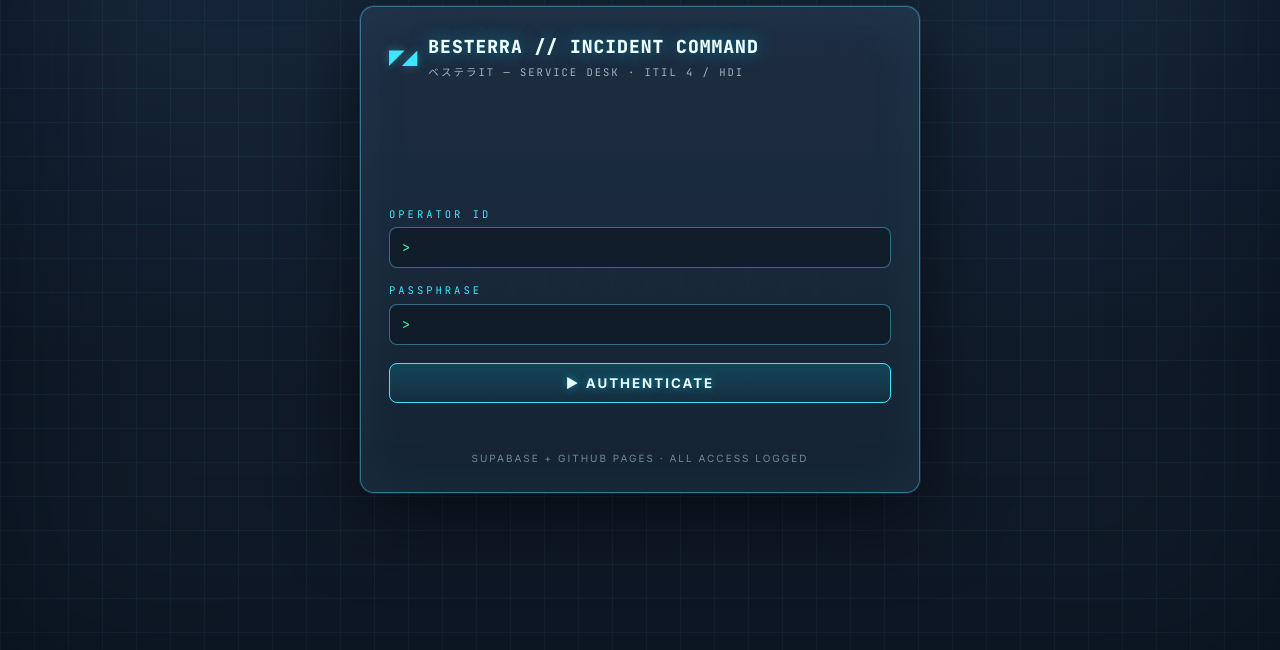
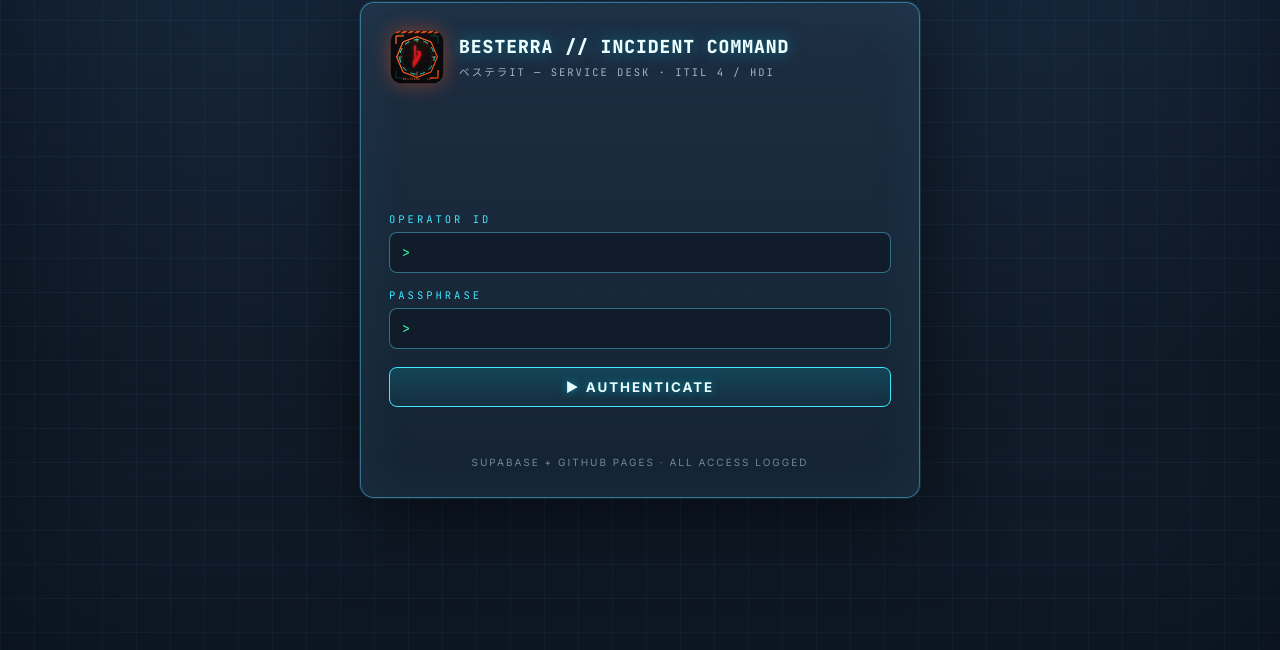
Before and after one commit to hhasebe-besterra/besterra-incident-command, a PHP site: page /docs/index.html in a window 1280 px wide. Shown: the part 150-800 px from the top of the page. Run offline with PHP 8.4, Linux system fonts and the light colour scheme; some libraries are stand-ins or nearby versions.

Commit message:
アプリアイコン追加: Marathon調サイバーパンク × ベステラ実シンボル
- assets/icon.svg (512マスター/app-icon) + favicon.svg (小サイズ向け)
- ベステラ公式ロゴの赤シンボル(#c8161d)を主役に、オレンジ八角形HUD+ティール照準リング+HUDブラケットで囲むMarathon調デザイン
- 両index に favicon/apple-touch-icon/theme-color を登録
- ログイン画面ブランド+トップバーのロゴをテキスト(◤◢)から実アイコン画像に差替
- cache: style.css/app.css v=16/v=21

Co-Authored-By: Claude Opus 4.8 <noreply@anthropic.com>

```diff
--- a/app.css
+++ b/app.css
@@ -57,6 +57,8 @@ button,input,select,textarea{font-family:inherit;color:inherit}
 .login-brand{display:flex;gap:14px;align-items:center;margin-bottom:14px}
 .logo-mark{color:var(--cyan);font-size:26px;text-shadow:var(--glow);letter-spacing:-3px}
 .logo-mark.sm{font-size:18px}
+.brand-logo{width:56px;height:56px;display:block;flex:none;filter:drop-shadow(0 0 10px rgba(255,90,31,.45))}
+.brand-logo.sm{width:30px;height:30px;filter:drop-shadow(0 0 6px rgba(255,90,31,.5))}
 .brand-title{font-weight:800;font-size:18px;color:#eafdff;letter-spacing:1px;
   text-shadow:0 0 18px rgba(0,229,255,.5);position:relative}
 .brand-sub{color:var(--dim);font-size:10.5px;letter-spacing:2px;margin-top:3px}
--- a/docs/index.html
+++ b/docs/index.html
@@ -5,10 +5,13 @@
 <meta name="viewport" content="width=device-width, initial-scale=1, viewport-fit=cover">
 <meta name="robots" content="noindex,nofollow">
 <title>BESTERRA // INCIDENT COMMAND</title>
+<link rel="icon" type="image/svg+xml" href="assets/favicon.svg?v=1">
+<link rel="apple-touch-icon" href="assets/icon.svg?v=1">
+<meta name="theme-color" content="#ff5a1f">
 <link rel="preconnect" href="https://fonts.googleapis.com">
 <link rel="preconnect" href="https://fonts.gstatic.com" crossorigin>
 <link href="https://fonts.googleapis.com/css2?family=Inter:wght@400;500;600;700;800&family=JetBrains+Mono:wght@400;500;700;800&family=Noto+Sans+JP:wght@400;500;700&family=Share+Tech+Mono&display=swap" rel="stylesheet">
-<link rel="stylesheet" href="style.css?v=17">
+<link rel="stylesheet" href="style.css?v=18">
 </head>
 <body class="booting">
 
@@ -20,7 +23,7 @@
 <section id="login" class="login-screen">
   <div class="login-box">
     <div class="login-brand">
-      <span class="logo-mark">◤◢</span>
+      <img class="brand-logo" src="assets/icon.svg?v=1" alt="INCIDENT COMMAND" width="56" height="56">
       <div>
         <div class="brand-title" data-text="BESTERRA // INCIDENT COMMAND">BESTERRA // INCIDENT COMMAND</div>
         <div class="brand-sub">ベステラIT — SERVICE DESK · ITIL 4 / HDI</div>
@@ -44,7 +47,7 @@
 <main id="app" hidden>
   <header class="topbar">
     <div class="tb-left">
-      <span class="logo-mark sm">◤◢</span>
+      <img class="brand-logo sm" src="assets/favicon.svg?v=1" alt="" width="30" height="30">
       <span class="tb-brand">INCIDENT&nbsp;COMMAND</span>
       <button class="std-badge" id="btn-model" title="準拠モデルを表示">ITIL 4 / HDI 準拠</button>
       <span class="tb-tag" id="tb-tag"></span>
@@ -106,7 +109,7 @@
 <div class="toasts" id="toasts"></div>
 
 <script src="https://cdn.jsdelivr.net/npm/@supabase/supabase-js@2"></script>
-<script src="config.js?v=17"></script>
-<script src="app.js?v=17"></script>
+<script src="config.js?v=18"></script>
+<script src="app.js?v=18"></script>
 </body>
 </html>
--- a/docs/style.css
+++ b/docs/style.css
@@ -57,6 +57,8 @@ button,input,select,textarea{font-family:inherit;color:inherit}
 .login-brand{display:flex;gap:14px;align-items:center;margin-bottom:14px}
 .logo-mark{color:var(--cyan);font-size:26px;text-shadow:var(--glow);letter-spacing:-3px}
 .logo-mark.sm{font-size:18px}
+.brand-logo{width:56px;height:56px;display:block;flex:none;filter:drop-shadow(0 0 10px rgba(255,90,31,.45))}
+.brand-logo.sm{width:30px;height:30px;filter:drop-shadow(0 0 6px rgba(255,90,31,.5))}
 .brand-title{font-weight:800;font-size:18px;color:#eafdff;letter-spacing:1px;
   text-shadow:0 0 18px rgba(0,229,255,.5);position:relative}
 .brand-sub{color:var(--dim);font-size:10.5px;letter-spacing:2px;margin-top:3px}
```
Also changed, not shown: index.php (+6 -3 lines), assets/favicon.svg (added), assets/icon.svg (added), docs/assets/favicon.svg (added), docs/assets/icon.svg (added).
